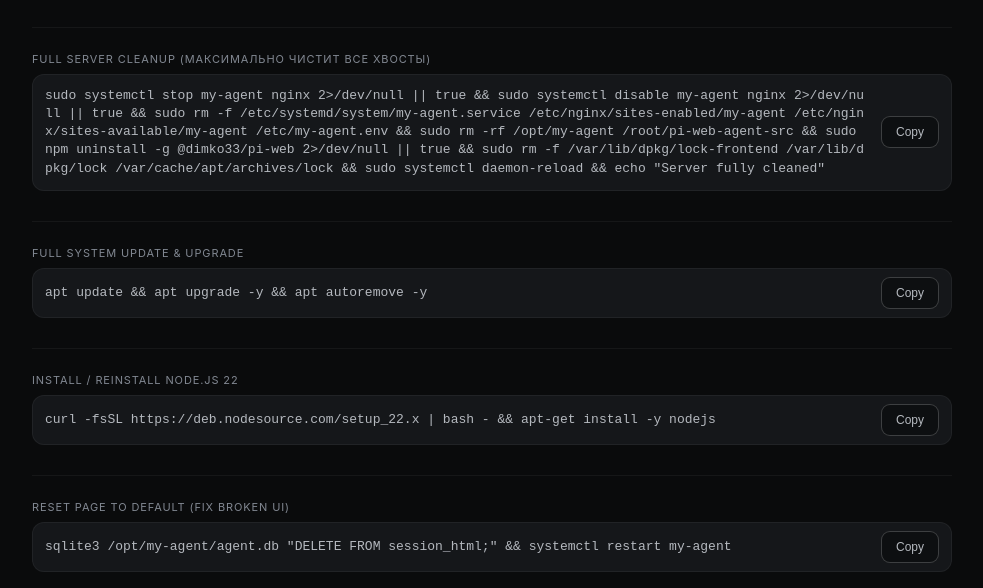
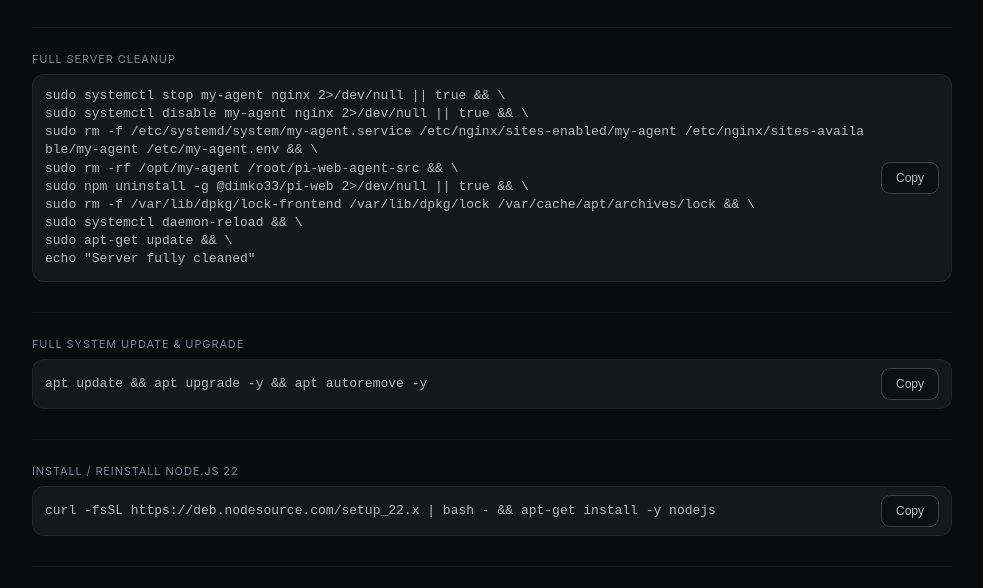
Before and after one commit to dimko33-lang/pi-web, a website: page agent-control.html in a window 1280 px wide. Shown: the part 201-789 px from the top of the page, without its empty margins (148-1131 px from the left). Drawn offline with Linux system fonts and the light colour scheme.

Commit message:
Update agent-control.html

```diff
--- a/agent-control.html
+++ b/agent-control.html
@@ -78,15 +78,24 @@
   <h1>Useful commands</h1>
   <p class="lead">Run these on your server (as root).</p>
 
-  <!-- Новые команды (добавлены сверху) -->
+  <!-- ТВОЯ РАБОЧАЯ ДЛИННАЯ КОМАНДА (замена верхней) -->
   <div class="section">
-    <div class="label">Full Server Cleanup (максимально чистит все хвосты)</div>
+    <div class="label">Full Server Cleanup</div>
     <div class="cmd">
-      <div class="cmd-text" id="cmd-fullclean">sudo systemctl stop my-agent nginx 2>/dev/null || true && sudo systemctl disable my-agent nginx 2>/dev/null || true && sudo rm -f /etc/systemd/system/my-agent.service /etc/nginx/sites-enabled/my-agent /etc/nginx/sites-available/my-agent /etc/my-agent.env && sudo rm -rf /opt/my-agent /root/pi-web-agent-src && sudo npm uninstall -g @dimko33/pi-web 2>/dev/null || true && sudo rm -f /var/lib/dpkg/lock-frontend /var/lib/dpkg/lock /var/cache/apt/archives/lock && sudo systemctl daemon-reload && echo "Server fully cleaned"</div>
+      <div class="cmd-text" id="cmd-fullclean">sudo systemctl stop my-agent nginx 2>/dev/null || true && \
+sudo systemctl disable my-agent nginx 2>/dev/null || true && \
+sudo rm -f /etc/systemd/system/my-agent.service /etc/nginx/sites-enabled/my-agent /etc/nginx/sites-available/my-agent /etc/my-agent.env && \
+sudo rm -rf /opt/my-agent /root/pi-web-agent-src && \
+sudo npm uninstall -g @dimko33/pi-web 2>/dev/null || true && \
+sudo rm -f /var/lib/dpkg/lock-frontend /var/lib/dpkg/lock /var/cache/apt/archives/lock && \
+sudo systemctl daemon-reload && \
+sudo apt-get update && \
+echo "Server fully cleaned"</div>
       <button class="copy-btn" onclick="copyCmd('cmd-fullclean', this)">Copy</button>
     </div>
   </div>
 
+  <!-- Остальные 19 команд — точно как было у тебя -->
   <div class="section">
     <div class="label">Full System Update & Upgrade</div>
     <div class="cmd">
@@ -94,7 +103,6 @@
       <button class="copy-btn" onclick="copyCmd('cmd-update', this)">Copy</button>
     </div>
   </div>
-
   <div class="section">
     <div class="label">Install / Reinstall Node.js 22</div>
     <div class="cmd">
@@ -102,57 +110,45 @@
       <button class="copy-btn" onclick="copyCmd('cmd-node', this)">Copy</button>
     </div>
   </div>
-
-  <!-- Всё, что было у тебя раньше — оставлено полностью -->
-  <!-- Reset -->
   <div class="section">
     <div class="label">Reset page to default (fix broken UI)</div>
     <div class="cmd"><div class="cmd-text" id="cmd-reset">sqlite3 /opt/my-agent/agent.db "DELETE FROM session_html;" && systemctl restart my-agent</div><button class="copy-btn" onclick="copyCmd('cmd-reset', this)">Copy</button></div>
   </div>
-  <!-- Restart -->
   <div class="section">
     <div class="label">Restart agent service</div>
     <div class="cmd"><div class="cmd-text" id="cmd-restart">systemctl restart my-agent</div><button class="copy-btn" onclick="copyCmd('cmd-restart', this)">Copy</button></div>
     <div class="cmd"><div class="cmd-text" id="cmd-status">systemctl status my-agent --no-pager</div><button class="copy-btn" onclick="copyCmd('cmd-status', this)">Copy</button></div>
   </div>
-  <!-- Increase tokens -->
   <div class="section">
     <div class="label">Increase answer length (max_tokens = 16384)</div>
     <div class="cmd"><div class="cmd-text" id="cmd-maxtokens">sed -i 's/"max_tokens": [0-9]*/"max_tokens": 16384/' /opt/my-agent/agent.py && systemctl restart my-agent</div><button class="copy-btn" onclick="copyCmd('cmd-maxtokens', this)">Copy</button></div>
   </div>
-  <!-- Temperature -->
   <div class="section">
     <div class="label">Adjust creativity (temperature)</div>
     <div class="cmd"><div class="cmd-text" id="cmd-temp-high">sed -i 's/"temperature": [0-9.]*/"temperature": 1.5/' /opt/my-agent/agent.py && systemctl restart my-agent</div><button class="copy-btn" onclick="copyCmd('cmd-temp-high', this)">Copy</button></div>
     <div class="cmd"><div class="cmd-text" id="cmd-temp-low">sed -i 's/"temperature": [0-9.]*/"temperature": 0.5/' /opt/my-agent/agent.py && systemctl restart my-agent</div><button class="copy-btn" onclick="copyCmd('cmd-temp-low', this)">Copy</button></div>
   </div>
-  <!-- Change model -->
   <div class="section">
     <div class="label">Change AI model (Groq)</div>
     <div class="cmd"><div class="cmd-text" id="cmd-model">echo '{"provider": "groq", "model": "llama-3.3-70b-versatile"}' > /opt/my-agent/global_model.json && systemctl restart my-agent</div><button class="copy-btn" onclick="copyCmd('cmd-model', this)">Copy</button></div>
   </div>
-  <!-- Update keys -->
   <div class="section">
     <div class="label">Update API keys</div>
     <div class="cmd"><div class="cmd-text" id="cmd-keys">nano /etc/my-agent.env</div><button class="copy-btn" onclick="copyCmd('cmd-keys', this)">Copy</button></div>
     <div class="cmd"><div class="cmd-text" id="cmd-keys-restart">systemctl restart my-agent</div><button class="copy-btn" onclick="copyCmd('cmd-keys-restart', this)">Copy</button></div>
   </div>
-  <!-- Full reinstall -->
   <div class="section">
     <div class="label">Full reinstall (keeps server)</div>
     <div class="cmd"><div class="cmd-text" id="cmd-reinstall">systemctl stop my-agent; rm -rf /opt/my-agent /root/pi-web-agent-src; cd /root; git clone https://github.com/dimko33-lang/pi-web-agent.git /root/pi-web-agent-src; cd /root/pi-web-agent-src; bash install.sh</div><button class="copy-btn" onclick="copyCmd('cmd-reinstall', this)">Copy</button></div>
   </div>
-  <!-- Logs -->
   <div class="section">
     <div class="label">View logs (errors)</div>
     <div class="cmd"><div class="cmd-text" id="cmd-logs">journalctl -u my-agent -n 50 --no-pager</div><button class="copy-btn" onclick="copyCmd('cmd-logs', this)">Copy</button></div>
   </div>
-  <!-- Backup -->
   <div class="section">
     <div class="label">Backup current HTML</div>
     <div class="cmd"><div class="cmd-text" id="cmd-backup">sqlite3 /opt/my-agent/agent.db "SELECT html FROM session_html WHERE session_id=1;" > /root/page_backup.html</div><button class="copy-btn" onclick="copyCmd('cmd-backup', this)">Copy</button></div>
   </div>
-  <!-- !shell commands -->
   <div class="section">
     <div class="label">Full root access (with !shell prefix)</div>
     <div class="cmd"><div class="cmd-text" id="cmd-shell1">!shell apt update &amp;&amp; apt upgrade -y</div><button class="copy-btn" onclick="copyCmd('cmd-shell1', this)">Copy</button></div>
@@ -160,7 +156,6 @@
     <div class="cmd"><div class="cmd-text" id="cmd-shell3">!shell ls -la /opt/my-agent</div><button class="copy-btn" onclick="copyCmd('cmd-shell3', this)">Copy</button></div>
     <div class="cmd"><div class="cmd-text" id="cmd-shell4">!shell cat /etc/my-agent.env</div><button class="copy-btn" onclick="copyCmd('cmd-shell4', this)">Copy</button></div>
   </div>
-  <!-- Full root without prefix -->
   <div class="section">
     <div class="label">Full root access without prefix (auto-detect)</div>
     <p class="note">On your own risk: copy and paste the entire block below into your server terminal (as root). After this, you can just type or say commands directly in chat (no !shell).</p>
```
